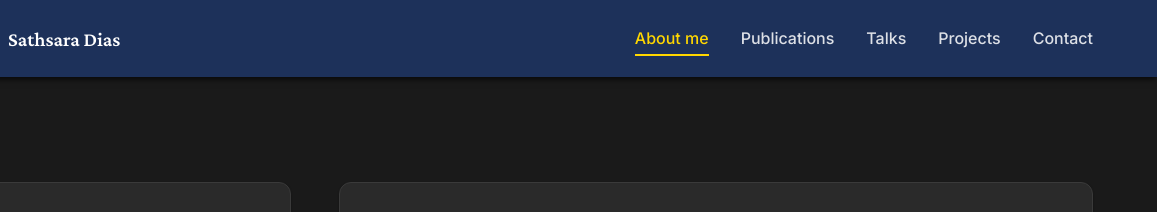
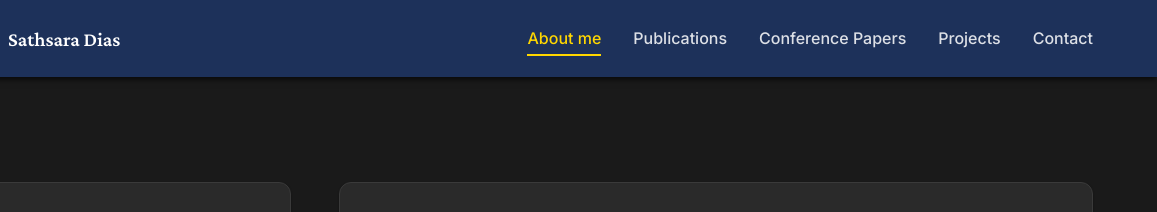
Before and after one commit to SathsaraDias/SathsaraDias.github.io, a plain HTML site: page index.html in a window 1280 px wide. Shown: the top 212 px of the page, 123-1280 px from the left. Drawn offline with nearby package versions, Linux system fonts and the light colour scheme.

Commit message:
Fix navigation link to point to conference-papers section

```diff
--- a/index.html
+++ b/index.html
@@ -46,7 +46,7 @@
             <ul class="navbar-nav" id="navbarNav">
                 <li><a href="#about" class="nav-link active">About me</a></li>
                 <li><a href="#publications" class="nav-link">Publications</a></li>
-                <li><a href="#talks" class="nav-link">Talks</a></li>
+                <li><a href="#conference-papers" class="nav-link">Conference Papers</a></li>
                 <li><a href="#projects" class="nav-link">Projects</a></li>
                 <li><a href="#contact" class="nav-link">Contact</a></li>
             </ul>
```
